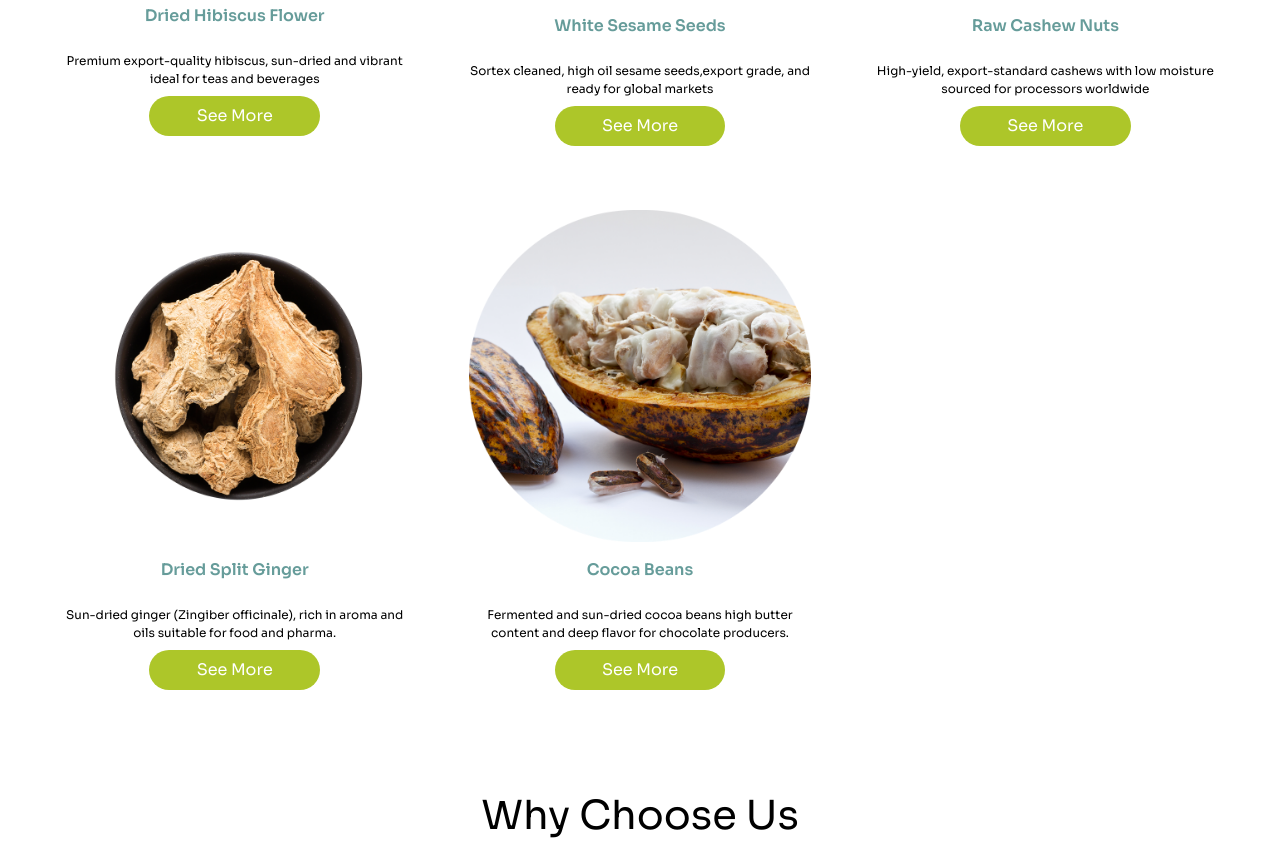
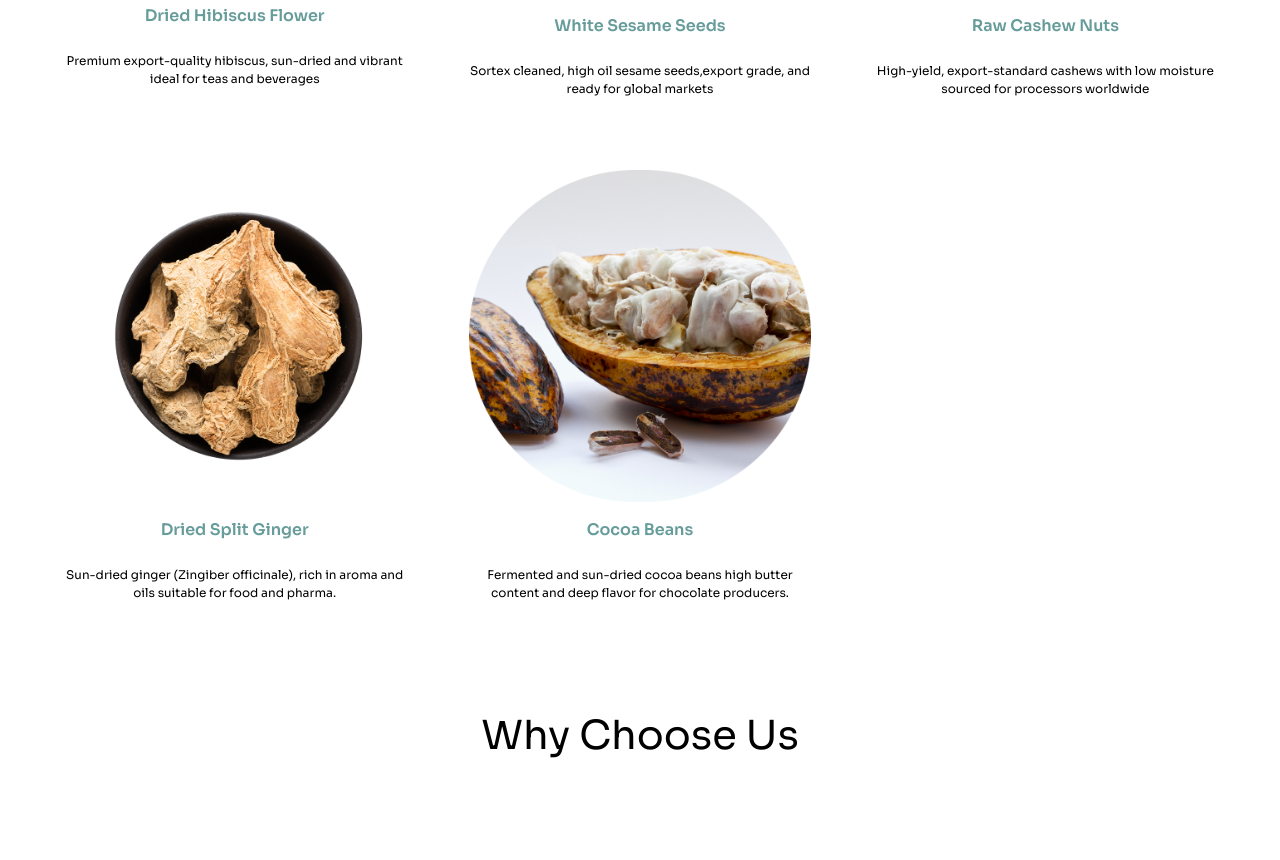
Before and after one commit to drex007/plenturanexus-landingage, a React (Vite) app: page /products in a window 1280 px wide. Shown: the part 1287-2147 px from the top of the page. Built offline with nearby package versions, Linux system fonts and the light colour scheme; a web font is replaced by a local one; what tailwindcss-motion would draw is missing.

Commit message:
feat: removed see more buttons

```diff
--- a/src/pages/ProductPage.jsx
+++ b/src/pages/ProductPage.jsx
@@ -100,7 +100,7 @@ const ProductPage = () => {
                     <img src={e?.image} alt="" />
                     <p className='text-primary-text-green font-semibold text-center flex justify-center my-4'>{e?.title}</p>
                     <p className={`text-center my-2 lg:text-[12px] text-[10px]`}>{e?.description}</p>
-                    <p className='px-6 py-2 bg-primary-green rounded-full text-white lg:w-2/4 w-full flex justify-center mx-auto'>See More</p>
+                    {/* <p className='px-6 py-2 bg-primary-green rounded-full text-white lg:w-2/4 w-full flex justify-center mx-auto'>See More</p> */}
                 </div>)}
 
             </section>
```
